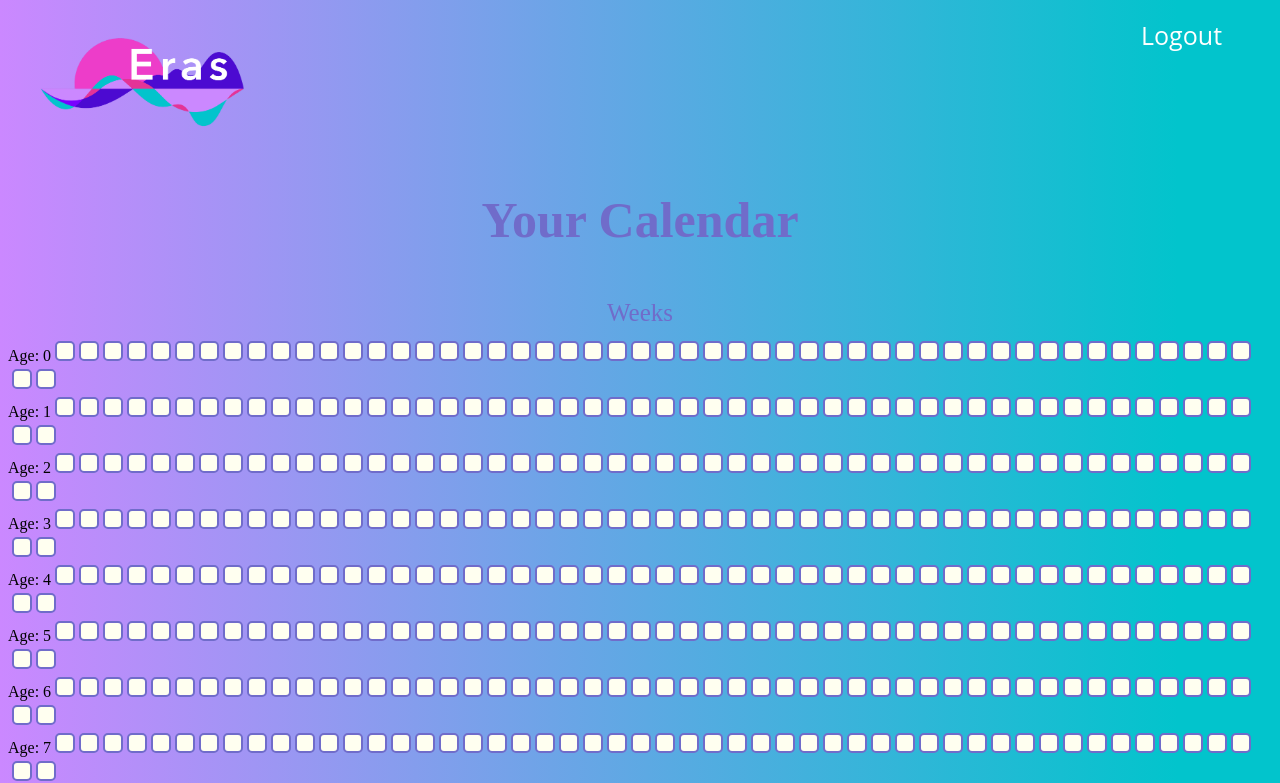
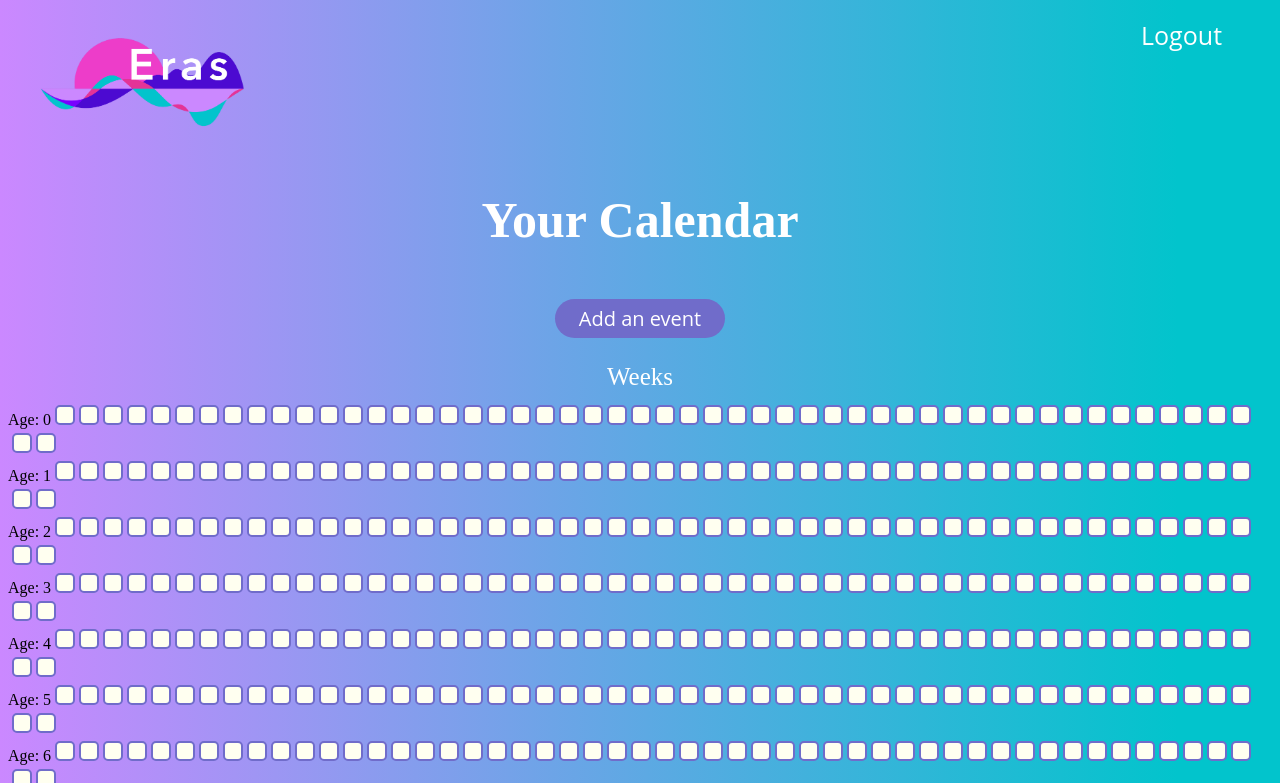
Before and after one commit to Turing-Eras/front_end, a React (Create React App) app: page /calender in a window 1280 px wide. Shown: the top 783 px of the page. Built offline with nearby package versions, Linux system fonts and the light colour scheme.

Commit message:
Add new event btn to calendar component

```diff
--- a/src/Components/CalendarComponent/CalendarComponent.css
+++ b/src/Components/CalendarComponent/CalendarComponent.css
@@ -1,8 +1,20 @@
+button {
+  font-family: Open Sans;
+  font-size: 20px;
+  background-color: #706cca;
+  color: white;
+  padding:0.3em 1.2em;
+  border-style: none;
+  border-radius: 40px;
+  display: grid;
+  margin: auto;
+}
+
 .calendar-title {
   text-align: center;
   font-family: Bebas Neue;
   font-size: 50px;
-  color: #706cca;
+  color: white;
   font-weight: 600;
 }
 
@@ -10,7 +22,7 @@
   text-align: center;
   font-family: Bebas Neue;
   font-size: 25px;
-  color: #706cca;
+  color:white;
   font-weight: 500;
   margin-bottom: 10px;
 }
--- a/src/Components/CalendarComponent/CalendarComponent.tsx
+++ b/src/Components/CalendarComponent/CalendarComponent.tsx
@@ -20,7 +20,8 @@ const CalendarComponent = () => {
   return (
     <section>
       <NavBar />
-      <p className='calendar-title'>Your Calendar</p>
+      <h1 className='calendar-title'>Your Calendar</h1>
+      <button>Add an event</button>
       <p className='week-title'>Weeks</p>
       <div className='calendar-area'>
       {display}
```
